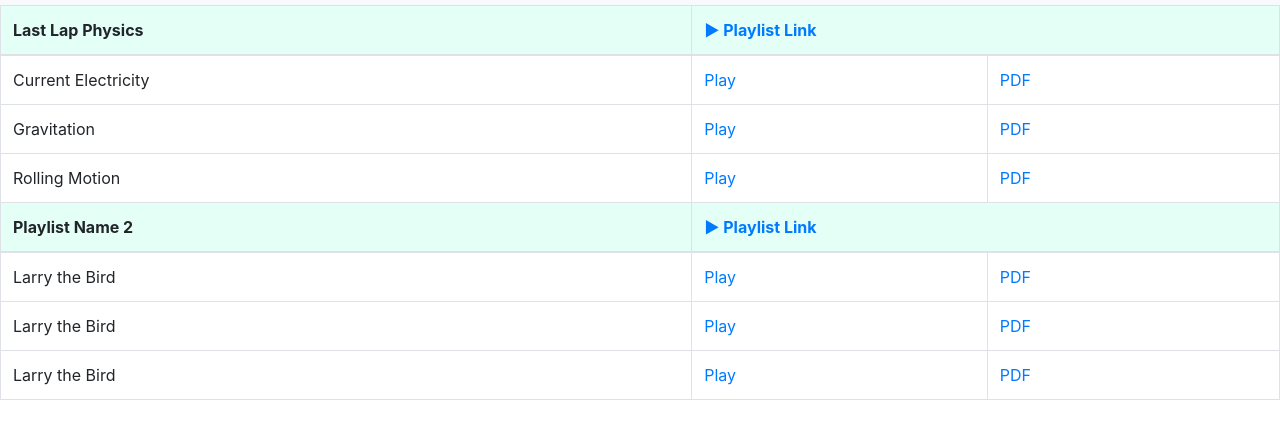
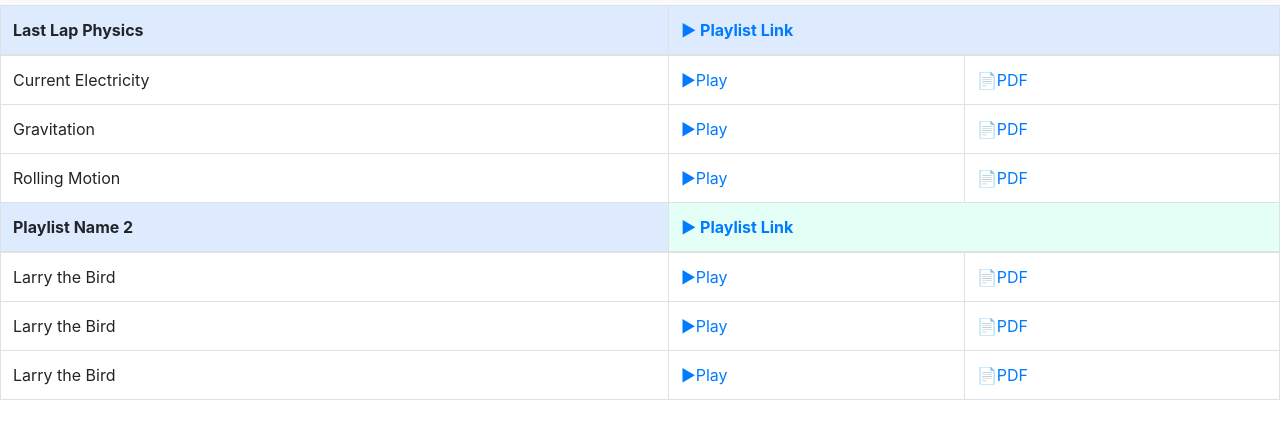
Before and after one commit to uncoderepo/index, a plain HTML site: page index.html in a window 1280 px wide. Shown: the part 51-490 px from the top of the page. Drawn offline with nearby package versions, Linux system fonts and the light colour scheme.

Commit message:
Update index.html

```diff
--- a/index.html
+++ b/index.html
@@ -1,131 +1,119 @@
 <!doctype html>
 <html lang="en">
+
 <head>
-
 	<!-- Global site tag (gtag.js) - Google Analytics -->
 	<script async src="https://www.googletagmanager.com/gtag/js?id=UA-159040454-1"></script>
 	<script>
 		window.dataLayer = window.dataLayer || [];
 		  function gtag(){dataLayer.push(arguments);}
 		  gtag('js', new Date());
-
 		  gtag('config', 'UA-159040454-1');
 	</script>
-
 	<!-- Required meta tags -->
 	<meta charset="utf-8">
 	<meta name="viewport" content="width=device-width, initial-scale=1, shrink-to-fit=no">
-
 	<!-- Bootstrap CSS -->
 	<link rel="stylesheet" href="https://stackpath.bootstrapcdn.com/bootstrap/4.4.1/css/bootstrap.min.css" integrity="sha384-Vkoo8x4CGsO3+Hhxv8T/Q5PaXtkKtu6ug5TOeNV6gBiFeWPGFN9MuhOf23Q9Ifjh" crossorigin="anonymous">
-
 	<title>Unacademy Sapiens</title>
 </head>
+
 <body>
-    <nav class="navbar navbar-expand-lg navbar-light bg-light">
-        <a class="navbar-brand" href="#">Unacademy Sapiens</a>
-        <button class="navbar-toggler" type="button" data-toggle="collapse" data-target="#navbarNavDropdown" aria-controls="navbarNavDropdown" aria-expanded="false" aria-label="Toggle navigation">
-          <span class="navbar-toggler-icon"></span>
+	<nav class="navbar navbar-expand-lg navbar-light bg-light"> <a class="navbar-brand" href="#">Unacademy Sapiens</a>
+		<button class="navbar-toggler" type="button" data-toggle="collapse" data-target="#navbarNavDropdown" aria-controls="navbarNavDropdown" aria-expanded="false" aria-label="Toggle navigation"> <span class="navbar-toggler-icon"></span>
 		</button>
 		<div class="collapse navbar-collapse" id="navbarNavDropdown">
 			<ul class="navbar-nav">
-
-            <li class="nav-item active">
-              <a class="nav-link" href="#">Home <span class="sr-only">(current)</span></a>
+				<li class="nav-item active"> <a class="nav-link" href="#">Home <span class="sr-only">(current)</span></a>
 				</li>
-
-            <li class="nav-item">
-                <a class="nav-link" href="#">Strategy and Preparation<span class="sr-only">(current)</span></a>
+				<li class="nav-item"> <a class="nav-link" href="#">Strategy and Preparation<span class="sr-only">(current)</span></a>
 				</li>
-
-            <li class="nav-item">
-                <a class="nav-link" href="#">Motivation <span class="sr-only">(current)</span></a>
+				<li class="nav-item"> <a class="nav-link" href="#">Motivation <span class="sr-only">(current)</span></a>
 				</li>
-
-
-
-            <li class="nav-item">
-                <a class="nav-link" href="#">2021 Preparation<span class="sr-only">(current)</span></a>
+				<li class="nav-item"> <a class="nav-link" href="#">2021 Preparation<span class="sr-only">(current)</span></a>
 				</li>
-
-            <li class="nav-item dropdown">
-              <a class="nav-link dropdown-toggle" href="#" id="navbarDropdownMenuLink" role="button" data-toggle="dropdown" aria-haspopup="true" aria-expanded="false">
+				<li class="nav-item dropdown"> <a class="nav-link dropdown-toggle" href="#" id="navbarDropdownMenuLink" role="button" data-toggle="dropdown" aria-haspopup="true" aria-expanded="false">
                 Educators
               </a>
-              <div class="dropdown-menu" aria-labelledby="navbarDropdownMenuLink">
-                <a class="dropdown-item" href="#">Prateek</a>
+					<div class="dropdown-menu" aria-labelledby="navbarDropdownMenuLink"> <a class="dropdown-item" href="#">Prateek</a>
 						<a class="dropdown-item" href="#">Tamanna</a>
 					</div>
 				</li>
-
 			</ul>
 		</div>
 	</nav>
+	<table class="table table-bordered">
 
-    <table class="table table-bordered">
     <thead>
 			<tr>
-
-            <th bgcolor="#E4FFF6" colspan="2">Last Lap Physics</th>
-            <th bgcolor="#E4FFF6" colspan="2"><a href="https://www.youtube.com/playlist?list=PLQQJdz2vYgSUsJlR5nmJR0O6BT1ncV6J1" target="_blank">▶ Playlist Link</a></th>
-
+				<th bgcolor="#DEEBFE" colspan="2">Last Lap Physics</th>
+				<th bgcolor="#DEEBFE" colspan="2"><a href="https://www.youtube.com/playlist?list=PLQQJdz2vYgSUsJlR5nmJR0O6BT1ncV6J1" target="_blank">▶ Playlist Link</a>
+				</th>
 			</tr>
 		</thead>
 
     <tbody>
 			<tr>
+				<td colspan="2">Current Electricity</td>
+				<td><a href="https://www.youtube.com/watch?v=_jEsCWgzrrg">▶Play</a>
+				</td>
+				<td><a href="https://www.youtube.com/watch?v=_jEsCWgzrrg">📄PDF</a>
+				</td>
+      </tr>
 
-            <td colspan="2">Current Electricity</td>
-            <td><a href="https://www.youtube.com/watch?v=_jEsCWgzrrg">Play</a></td>
-            <td><a href="https://www.youtube.com/watch?v=_jEsCWgzrrg">PDF</a></td>
+			<tr>
+				<td colspan="2">Gravitation</td>
+				<td><a href="https://www.youtube.com/watch?v=_jEsCWgzrrg">▶Play</a>
+				</td>
+				<td><a href="https://www.youtube.com/watch?v=_jEsCWgzrrg">📄PDF</a>
+				</td>
       </tr>
+
 			<tr>
+				<td colspan="2">Rolling Motion</td>
+				<td><a href="https://www.youtube.com/watch?v=_jEsCWgzrrg">▶Play</a>
+				</td>
+				<td><a href="https://www.youtube.com/watch?v=_jEsCWgzrrg">📄PDF</a>
+				</td>
+      </tr>
 
-            <td colspan="2">Gravitation</td>
-            <td><a href="https://www.youtube.com/watch?v=_jEsCWgzrrg">Play</a></td>
-            <td><a href="https://www.youtube.com/watch?v=_jEsCWgzrrg">PDF</a></td>
-          </tr>
-          <tr>
-
-            <td colspan="2">Rolling Motion</td>
-            <td><a href="https://www.youtube.com/watch?v=_jEsCWgzrrg">Play</a></td>
-            <td><a href="https://www.youtube.com/watch?v=_jEsCWgzrrg">PDF</a></td>
-          </tr>
 		</tbody>
-
 		<thead>
 			<tr>
-
-              <th bgcolor="#E4FFF6" colspan="2">Playlist Name 2</th>
-              <th bgcolor="#E4FFF6" colspan="2"><a href="https://www.youtube.com/playlist?list=PLQQJdz2vYgSUsJlR5nmJR0O6BT1ncV6J1" target="_blank">▶ Playlist Link</a></th>
-
+				<th bgcolor="#DEEBFE" colspan="2">Playlist Name 2</th>
+				<th bgcolor="#E4FFF6" colspan="2"><a href="https://www.youtube.com/playlist?list=PLQQJdz2vYgSUsJlR5nmJR0O6BT1ncV6J1" target="_blank">▶ Playlist Link</a>
+				</th>
 			</tr>
     </thead>
 
 		<tbody>
 			<tr>
-
 				<td colspan="2">Larry the Bird</td>
-              <td><a href="https://www.youtube.com/watch?v=_jEsCWgzrrg">Play</a></td>
-            <td><a href="https://www.youtube.com/watch?v=_jEsCWgzrrg">PDF</a></td>
+				<td><a href="https://www.youtube.com/watch?v=_jEsCWgzrrg">▶Play</a>
+				</td>
+				<td><a href="https://www.youtube.com/watch?v=_jEsCWgzrrg">📄PDF</a>
+				</td>
 			</tr>
 			<tr>
-
 				<td colspan="2">Larry the Bird</td>
-              <td><a href="https://www.youtube.com/watch?v=_jEsCWgzrrg">Play</a></td>
-            <td><a href="https://www.youtube.com/watch?v=_jEsCWgzrrg">PDF</a></td>
+				<td><a href="https://www.youtube.com/watch?v=_jEsCWgzrrg">▶Play</a>
+				</td>
+				<td><a href="https://www.youtube.com/watch?v=_jEsCWgzrrg">📄PDF</a>
+				</td>
 			</tr>
 			<tr>
-
 				<td colspan="2">Larry the Bird</td>
-              <td><a href="https://www.youtube.com/watch?v=_jEsCWgzrrg">Play</a></td>
-            <td><a href="https://www.youtube.com/watch?v=_jEsCWgzrrg">PDF</a></td>
+				<td><a href="https://www.youtube.com/watch?v=_jEsCWgzrrg">▶Play</a>
+				</td>
+				<td><a href="https://www.youtube.com/watch?v=_jEsCWgzrrg">📄PDF</a>
+				</td>
 			</tr>
     </tbody>
+
 	</table>
-
 	<script src="https://code.jquery.com/jquery-3.4.1.slim.min.js" integrity="sha384-J6qa4849blE2+poT4WnyKhv5vZF5SrPo0iEjwBvKU7imGFAV0wwj1yYfoRSJoZ+n" crossorigin="anonymous"></script>
 	<script src="https://cdn.jsdelivr.net/npm/popper.js@1.16.0/dist/umd/popper.min.js" integrity="sha384-Q6E9RHvbIyZFJoft+2mJbHaEWldlvI9IOYy5n3zV9zzTtmI3UksdQRVvoxMfooAo" crossorigin="anonymous"></script>
 	<script src="https://stackpath.bootstrapcdn.com/bootstrap/4.4.1/js/bootstrap.min.js" integrity="sha384-wfSDF2E50Y2D1uUdj0O3uMBJnjuUD4Ih7YwaYd1iqfktj0Uod8GCExl3Og8ifwB6" crossorigin="anonymous"></script>
 </body>
+
 </html>
```
Lines whose indentation alone changed are shown as unchanged.
